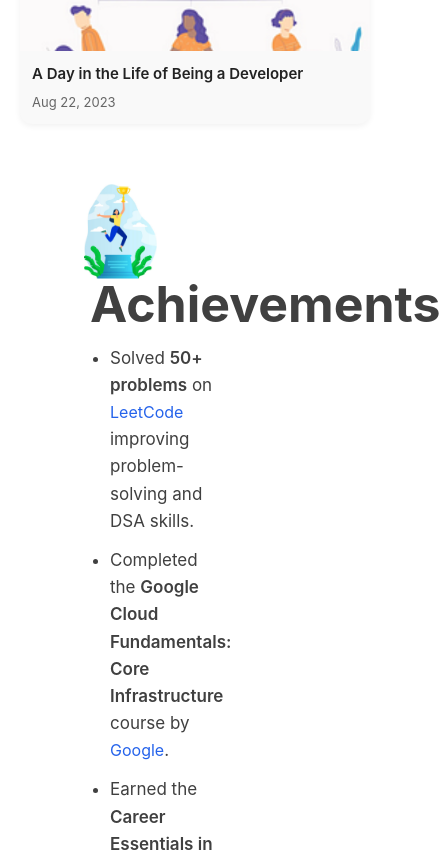
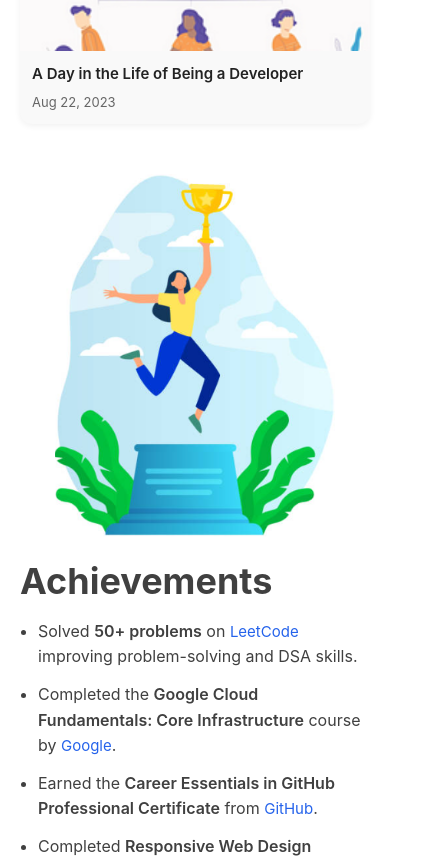
Before and after one commit to jobinijohnson07/portfolio, a React (Create React App) app: page / in a window 390 px wide. Shown: the part 8203-9064 px from the top of the page, 441 px wide, since content can reach past the window. Built offline with nearby package versions, Linux system fonts and the light colour scheme.

Commit message:
achievements mobile responsive

```diff
--- a/src/components/Achievements/Achievements.scss
+++ b/src/components/Achievements/Achievements.scss
@@ -15,7 +15,7 @@
       object-fit: contain;
     }
   }
-  .abouthead-content{
+  .abouthead-content {
     font-size: 50px;
     font-weight: bold;
     line-height: 45px;
@@ -26,6 +26,7 @@
     font-size: 17px;
     margin-top: 1%;
     margin-left: 30px;
+    margin-bottom: unset;
     .cert-heading {
       font-size: 30px;
       font-weight: bold;
@@ -50,3 +51,39 @@
     }
   }
 }
+@media (min-width: 360px) and (max-width: 980px) {
+  .achievements-section{
+    padding: 20px;
+    .display-section {
+      flex-direction: column;
+      align-items: center;
+    }
+    .image-section {
+      width: 100%;
+      margin-bottom: 20px;
+      img {
+        max-width: 80%;
+      }
+    }
+    .content-section {
+      width: 100%;
+      margin-left: 0;
+      text-align: left;
+      margin-bottom: 30px;
+      .abouthead-content {
+        font-size: 36px;
+        line-height: 40px;
+        text-align: left;
+      }
+      .cert-list {
+        padding-left: 18px;
+        li {
+          font-size: 16px;
+          span {
+            font-size: 15px;
+          }
+        }
+      }
+    }
+  }
+}
```
Also changed, not shown: src/assets/menu.svg (added).
